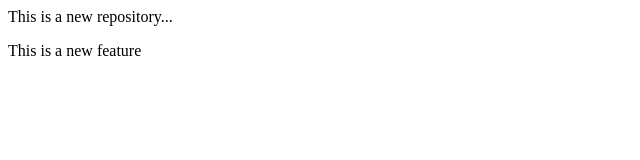
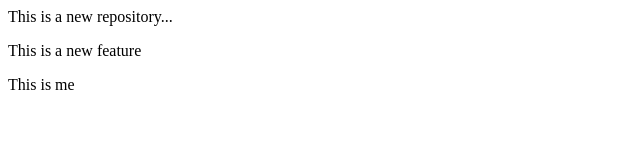
Before and after one commit to RohanK215/RohanK26, a plain HTML site: page index.html in a window 1280 px wide. Shown: the full height of the page, 0-640 px from the left. Drawn offline with Linux system fonts and the light colour scheme.

Commit message:
add a new feature

```diff
--- a/index.html
+++ b/index.html
@@ -1,2 +1,3 @@
 <p>This is a new repository...</p>
 <p> This is a new feature </p>
+<p>This is me</p>
```
